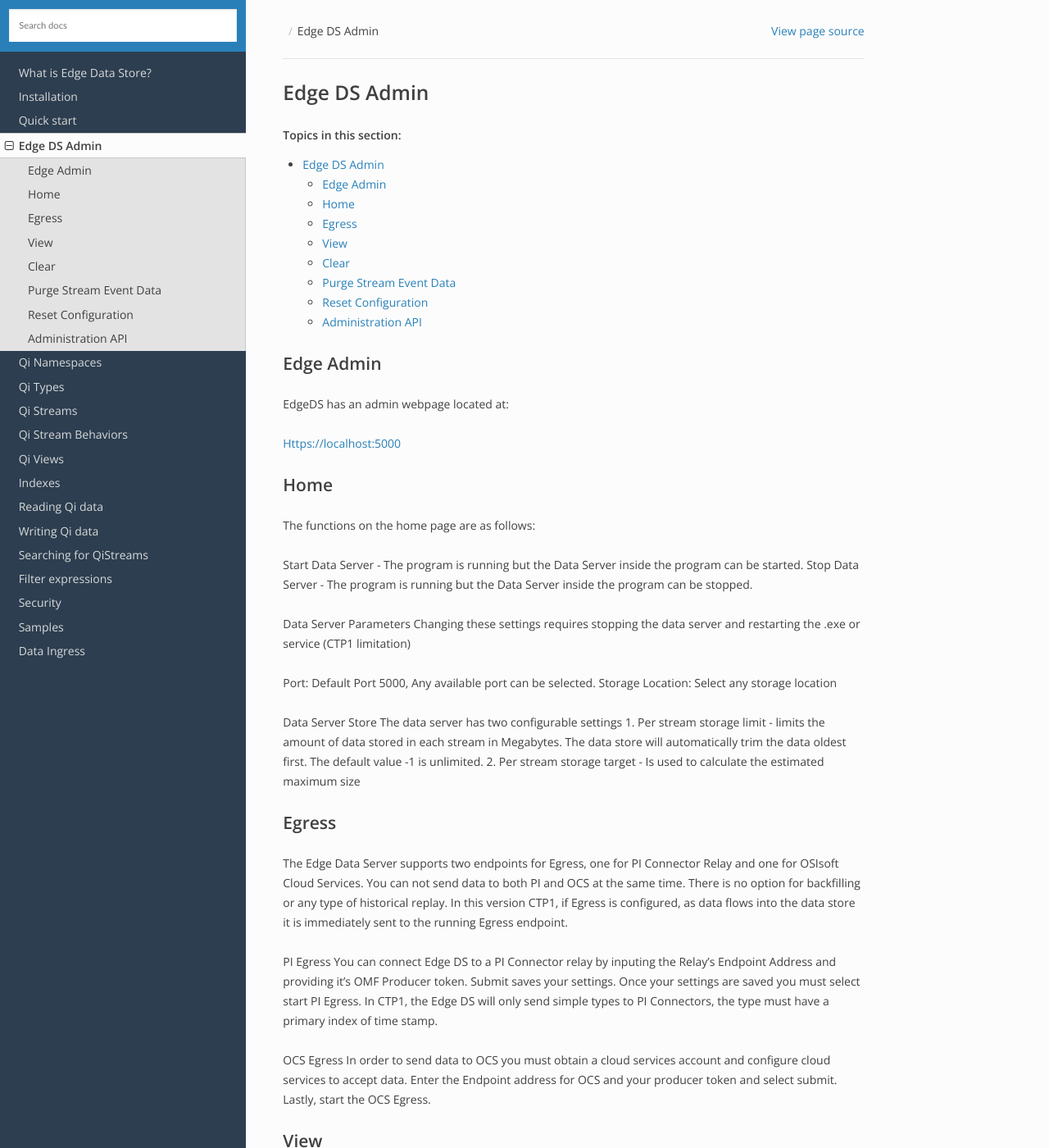
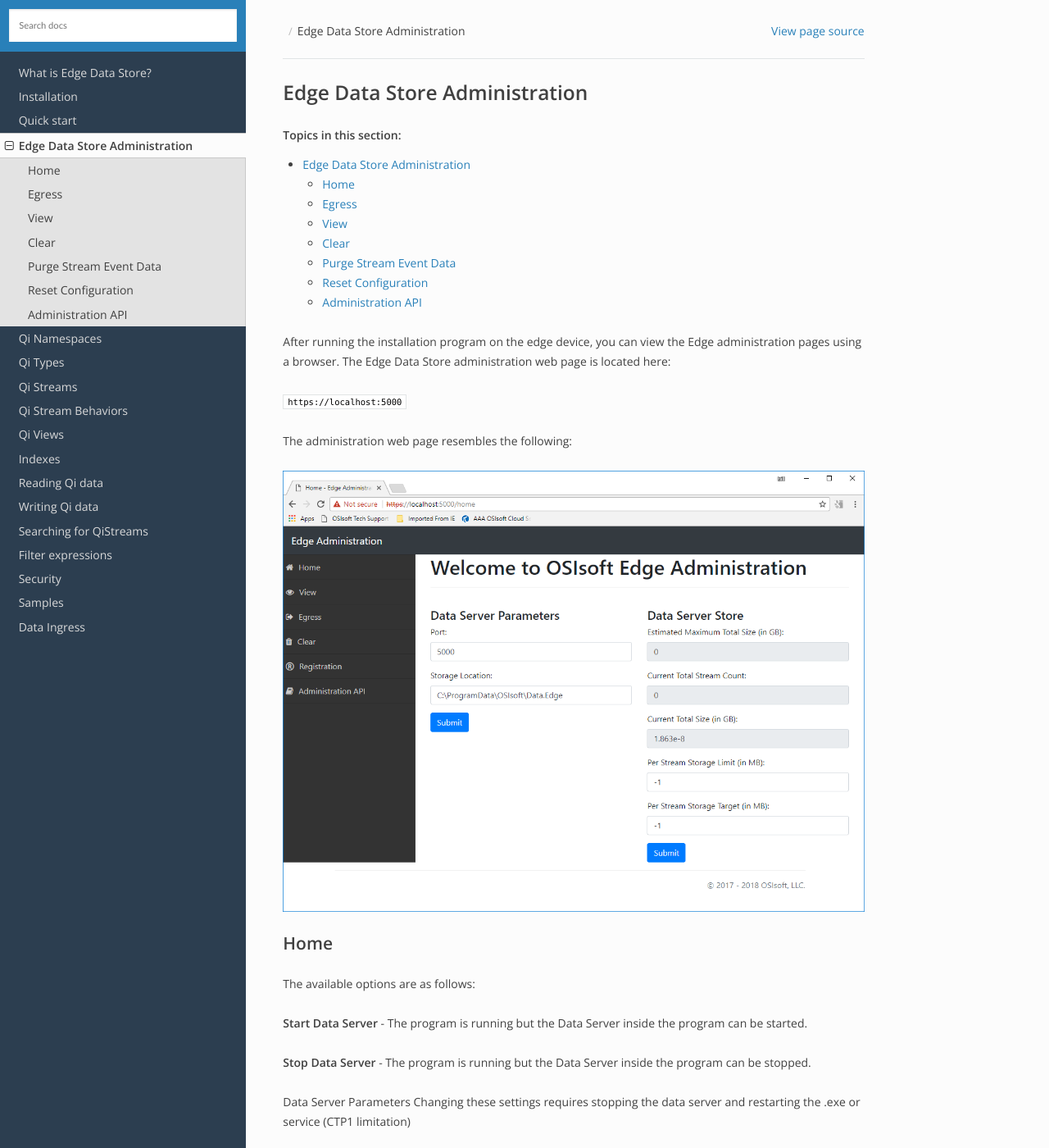
Before and after one commit to fgasparro/EdgeDS-Docs, a Sphinx documentation site: the page built from docs/EdgeDS_Admin.rst, in a window 1280 px wide and 1400 px high. Shown: the whole window at 82% size. Built offline with Sphinx 7.4.7 and the Read the Docs theme 2.0.0, drawn with Linux system fonts in a browser that asks for light colours.

Commit message:
Update EdgeDS_Admin.rst

```diff
--- a/docs/EdgeDS_Admin.rst
+++ b/docs/EdgeDS_Admin.rst
@@ -1,21 +1,28 @@
-**************
-Edge DS Admin
-**************
+******************************
+Edge Data Store Administration
+******************************
+
 .. contents:: Topics in this section:
 
-Edge Admin
-***********
 
-EdgeDS has an admin webpage located at:
+After running the installation program on the edge device, you can view the Edge administration pages using a browser.
+The Edge Data Store administration web page is located here:
 
-Https://localhost:5000
+``https://localhost:5000``
+
+The administration web page resembles the following:
+
+.. image:: images/Edge_Admin_Home.png
+
 
 Home
-*****
-The functions on the home page are as follows:
+****
 
-Start Data Server - The program is running but the Data Server inside the program can be started.
-Stop Data Server - The program is running but the Data Server inside the program can be stopped.
+The available options are as follows:
+
+**Start Data Server** - The program is running but the Data Server inside the program can be started.
+
+**Stop Data Server** - The program is running but the Data Server inside the program can be stopped.
 
 Data Server Parameters
 Changing these settings requires stopping the data server and restarting the .exe or service (CTP1 limitation)
```
